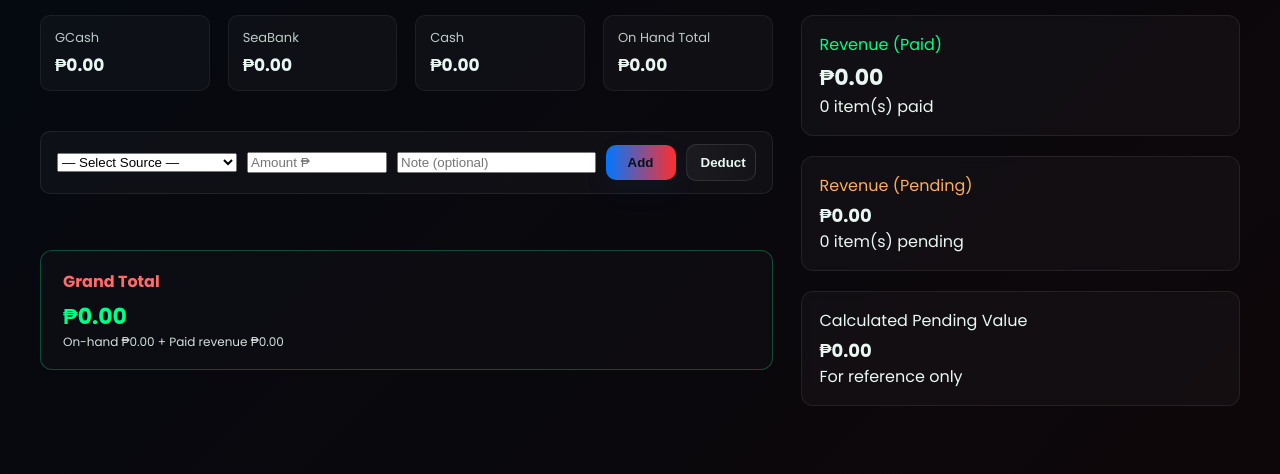
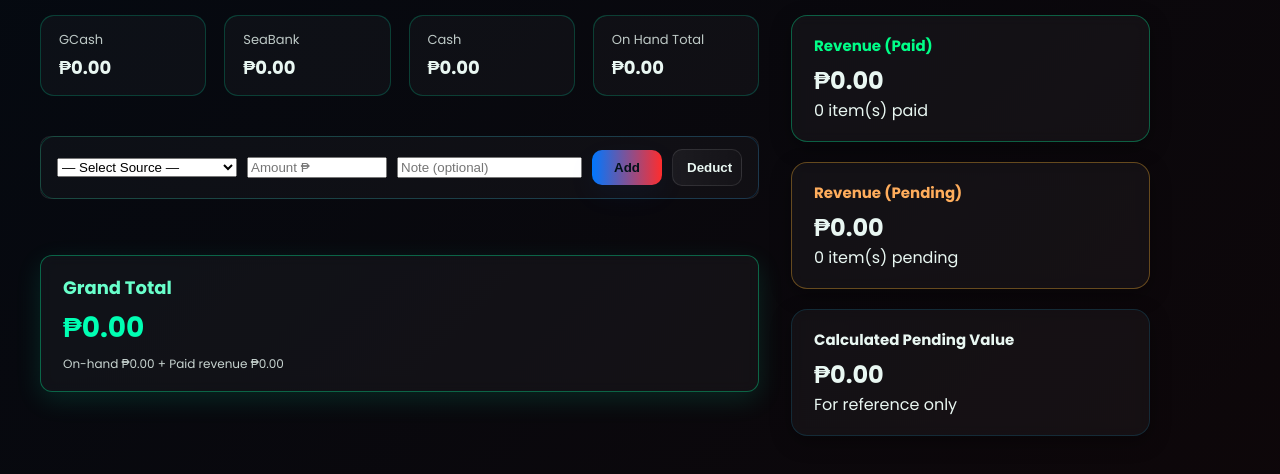
Before and after one commit to twicksyd/sdas, a website: page cash.html in a window 1280 px wide. Shown: the part 68-542 px from the top of the page. Drawn offline with Linux system fonts and the light colour scheme.

Commit message:
Neon Cash Page Upgrade (Option B)

```diff
--- a/style.css
+++ b/style.css
@@ -1255,6 +1255,7 @@ body[data-page="cash"] .grand-total {
         grid-template-columns: 1fr !important;
     }
 }
+
 /* ==========================================
    CASH PAGE — FULL DESKTOP + MOBILE RESTORE
 ==========================================*/
@@ -1285,15 +1286,20 @@ body[data-page="cash"] .grand-total {
 
 /* KPI Cards */
 .cash-page .kpi {
-    background: rgba(255,255,255,0.03);
+    background: rgba(255, 255, 255, 0.03);
     padding: 16px 18px;
     border-radius: 12px;
-    border: 1px solid rgba(255,255,255,0.08);
+    border: 1px solid rgba(255, 255, 255, 0.08);
     backdrop-filter: blur(4px);
 }
 
-.cash-page .kpi.primary .kpi-title { color: #00ff88; }
-.cash-page .kpi.warn .kpi-title { color: #ffad5c; }
+.cash-page .kpi.primary .kpi-title {
+    color: #00ff88;
+}
+
+.cash-page .kpi.warn .kpi-title {
+    color: #ffad5c;
+}
 
 .cash-page .kpi-value {
     font-size: 22px;
@@ -1313,10 +1319,10 @@ body[data-page="cash"] .grand-total {
 }
 
 .cash-page .balance-card {
-    background: rgba(255,255,255,0.03);
+    background: rgba(255, 255, 255, 0.03);
     padding: 12px 14px;
     border-radius: 10px;
-    border: 1px solid rgba(255,255,255,0.06);
+    border: 1px solid rgba(255, 255, 255, 0.06);
 }
 
 .cash-page .balance-card .balance-label {
@@ -1336,9 +1342,9 @@ body[data-page="cash"] .grand-total {
     grid-template-columns: 150px 120px 1fr 70px 70px;
     gap: 10px;
     align-items: center;
-    background: rgba(255,255,255,0.02);
+    background: rgba(255, 255, 255, 0.02);
     padding: 14px 16px;
-    border: 1px solid rgba(255,255,255,0.06);
+    border: 1px solid rgba(255, 255, 255, 0.06);
     border-radius: 10px;
 }
 
@@ -1356,10 +1362,10 @@ body[data-page="cash"] .grand-total {
 
 /* TRANSACTION ITEMS */
 .cash-page .cash-row,
-.cash-page .cash-list > div {
-    background: rgba(255,255,255,0.02);
+.cash-page .cash-list>div {
+    background: rgba(255, 255, 255, 0.02);
     padding: 14px;
-    border: 1px solid rgba(255,255,255,0.05);
+    border: 1px solid rgba(255, 255, 255, 0.05);
     border-radius: 10px;
 }
 
@@ -1367,8 +1373,8 @@ body[data-page="cash"] .grand-total {
 .cash-page .grand-total {
     padding: 20px 24px;
     border-radius: 12px;
-    border: 1px solid rgba(0,255,136,0.28);
-    background: rgba(255,255,255,0.02);
+    border: 1px solid rgba(0, 255, 136, 0.28);
+    background: rgba(255, 255, 255, 0.02);
 }
 
 /* ===============================
@@ -1415,3 +1421,215 @@ body[data-page="cash"] .grand-total {
         padding: 16px;
     }
 }
+
+/* ======================================================
+      TWICKS — CASH PAGE NEON UPGRADE (Theme: 1B 2B 3C)
+   ====================================================== */
+
+/* Parent container cleanup */
+.cash-page .app {
+    max-width: 1350px;
+    margin: 0 auto;
+    padding: 40px 40px 120px;
+}
+
+/* GRID LAYOUT */
+.cash-page .cash-layout {
+    display: grid;
+    grid-template-columns: 1.2fr 0.8fr;
+    gap: 32px;
+    align-items: start;
+}
+
+/* ===========================================
+    TOP BALANCES — Neon Border Cards (Green→Blue)
+   =========================================== */
+.cash-page .balance-row {
+    display: grid;
+    grid-template-columns: repeat(4, 1fr);
+    gap: 16px;
+}
+
+.cash-page .balance-card {
+    position: relative;
+    padding: 14px 18px;
+    background: rgba(255, 255, 255, 0.03);
+    border-radius: 14px;
+    overflow: hidden;
+    border: 1px solid rgba(0, 255, 180, 0.2);
+}
+
+.cash-page .balance-card::before {
+    content: "";
+    position: absolute;
+    inset: -1px;
+    border-radius: 14px;
+    background: linear-gradient(120deg, #00ffaa, #0099ff);
+    padding: 1px;
+    opacity: 0.22;
+    /* Medium glow */
+    -webkit-mask: linear-gradient(#000 0 0) content-box, linear-gradient(#000 0 0);
+    -webkit-mask-composite: xor;
+    mask-composite: exclude;
+}
+
+.cash-page .balance-card .balance-label {
+    font-size: 13px;
+    opacity: 0.8;
+}
+
+.cash-page .balance-card .balance-value {
+    margin-top: 4px;
+    font-size: 18px;
+    font-weight: 700;
+}
+
+/* Highlight TOTAL */
+.cash-page .balance-card.total::before {
+    opacity: 0.35;
+}
+
+/* ===========================================
+    ADD / DEDUCT BAR — Neon Finance Theme
+   =========================================== */
+.cash-page .addline {
+    display: grid;
+    grid-template-columns: 150px 120px 1fr 70px 70px;
+    gap: 12px;
+    background: rgba(255, 255, 255, 0.04);
+    padding: 16px 18px;
+    border-radius: 14px;
+    border: 1px solid rgba(0, 255, 180, 0.18);
+    position: relative;
+}
+
+.cash-page .addline::before {
+    content: "";
+    position: absolute;
+    inset: -1px;
+    border-radius: 14px;
+    background: linear-gradient(120deg, #00ffaa, #0099ff);
+    padding: 1px;
+    opacity: 0.18;
+    -webkit-mask: linear-gradient(#000 0 0) content-box, linear-gradient(#000 0 0);
+    -webkit-mask-composite: xor;
+    mask-composite: exclude;
+}
+
+/* ===========================================
+    TRANSACTION ROWS — Dark w/ Neon Borders (3C)
+   =========================================== */
+.cash-page .cash-list>div {
+    padding: 16px 20px;
+    background: rgba(10, 12, 14, 0.55);
+    border-radius: 14px;
+    border: 1px solid rgba(0, 255, 200, 0.12);
+    position: relative;
+    backdrop-filter: blur(4px);
+}
+
+.cash-page .cash-list>div:hover {
+    border-color: rgba(0, 255, 200, 0.28);
+    box-shadow: 0 6px 16px rgba(0, 255, 170, 0.12);
+    transform: translateY(-2px);
+    transition: 0.18s ease;
+}
+
+/* ===========================================
+    KPI CARDS — Premium Finance Panels
+   =========================================== */
+.cash-page .cash-right .kpi {
+    background: rgba(255, 255, 255, 0.04);
+    border-radius: 16px;
+    padding: 18px 22px;
+    border: 1px solid rgba(25, 195, 255, 0.15);
+    backdrop-filter: blur(6px);
+    box-shadow: 0 6px 20px rgba(0, 0, 0, 0.35);
+    position: relative;
+}
+
+.cash-page .kpi.primary {
+    border-color: rgba(0, 255, 160, 0.33);
+}
+
+.cash-page .kpi.warn {
+    border-color: rgba(255, 180, 50, 0.35);
+}
+
+.cash-page .kpi .kpi-title {
+    font-size: 15px;
+    font-weight: 700;
+}
+
+.cash-page .kpi .kpi-value {
+    font-size: 24px;
+    font-weight: 800;
+    margin-top: 6px;
+}
+
+/* ===========================================
+    GRAND TOTAL — Neon Highlight Box
+   =========================================== */
+.cash-page .grand-total {
+    padding: 22px 26px;
+    border-radius: 16px;
+    border: 1px solid rgba(0, 255, 160, 0.35);
+    background: rgba(255, 255, 255, 0.04);
+    backdrop-filter: blur(6px);
+    box-shadow: 0 8px 26px rgba(0, 255, 180, 0.12);
+}
+
+.cash-page .grand-total .title {
+    font-size: 18px;
+    font-weight: 800;
+    color: #69ffcb;
+}
+
+.cash-page .grand-value {
+    font-size: 28px;
+    font-weight: 900;
+    color: #00ffb3;
+    margin-top: 4px;
+}
+
+.cash-page .grand-meta {
+    font-size: 12px;
+    opacity: 0.85;
+    margin-top: 6px;
+}
+
+/* ===========================================
+            MOBILE RESPONSIVE
+   =========================================== */
+@media (max-width: 900px) {
+    .cash-page .cash-layout {
+        grid-template-columns: 1fr;
+        gap: 22px;
+    }
+
+    .cash-page .cash-right {
+        position: static;
+    }
+
+    .cash-page .balance-row {
+        grid-template-columns: repeat(2, 1fr);
+    }
+
+    .cash-page .addline {
+        grid-template-columns: 1fr;
+    }
+}
+
+@media (max-width: 500px) {
+    .cash-page .balance-row {
+        grid-template-columns: 1fr;
+    }
+
+    .cash-page .kpi {
+        padding: 16px;
+    }
+
+    .cash-page .grand-total {
+        padding: 18px;
+    }
+}
```
